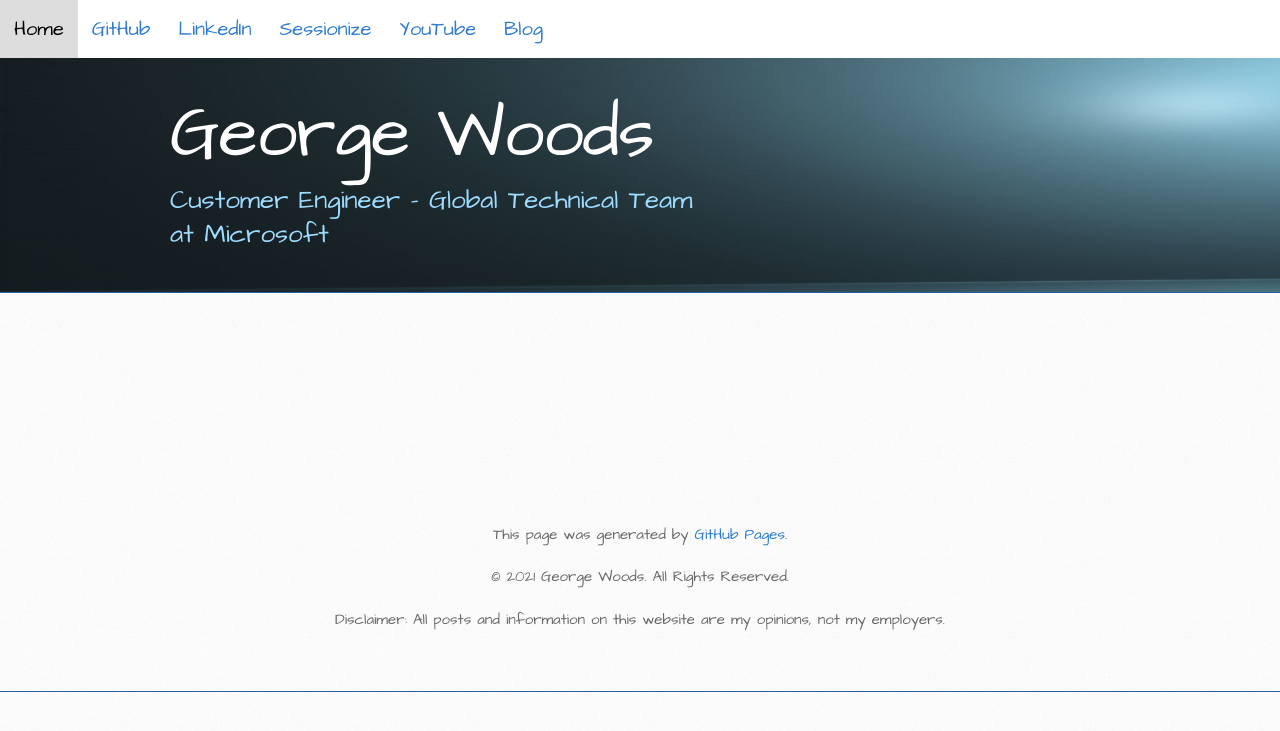
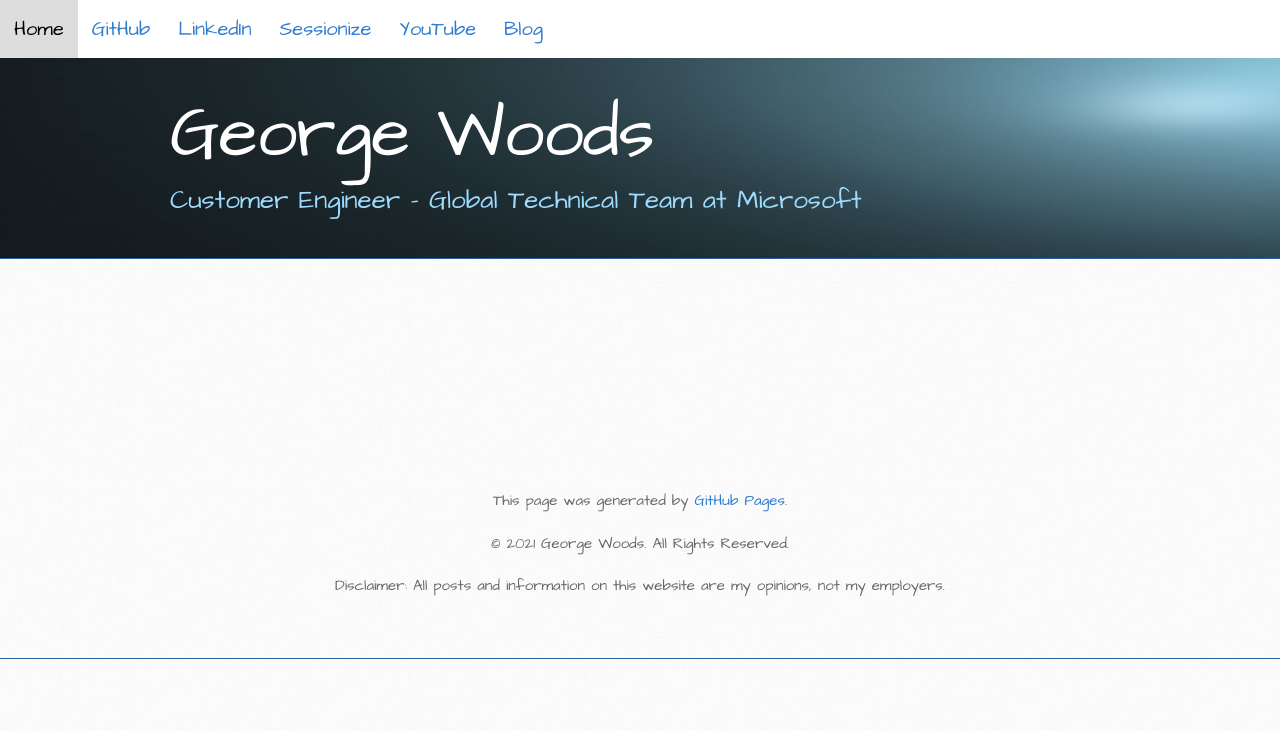
Before and after one commit to gvwoods/gvwoods.github.io, a Jekyll site: the page built from report-test.md, in a window 1280 px wide. Shown: the top 731 px of the page. Built offline with Jekyll 4.4.1, drawn with Linux system fonts in a browser that asks for light colours.

Commit message:
Update stylesheet.css

```diff
--- a/stylesheets/stylesheet.css
+++ b/stylesheets/stylesheet.css
@@ -510,7 +510,7 @@
 }
 
 header h2 {
-  width: 540px;
+  width: 800px;
   margin-top: 0;
   margin-bottom: 0;
   font-size: 26px;
```
